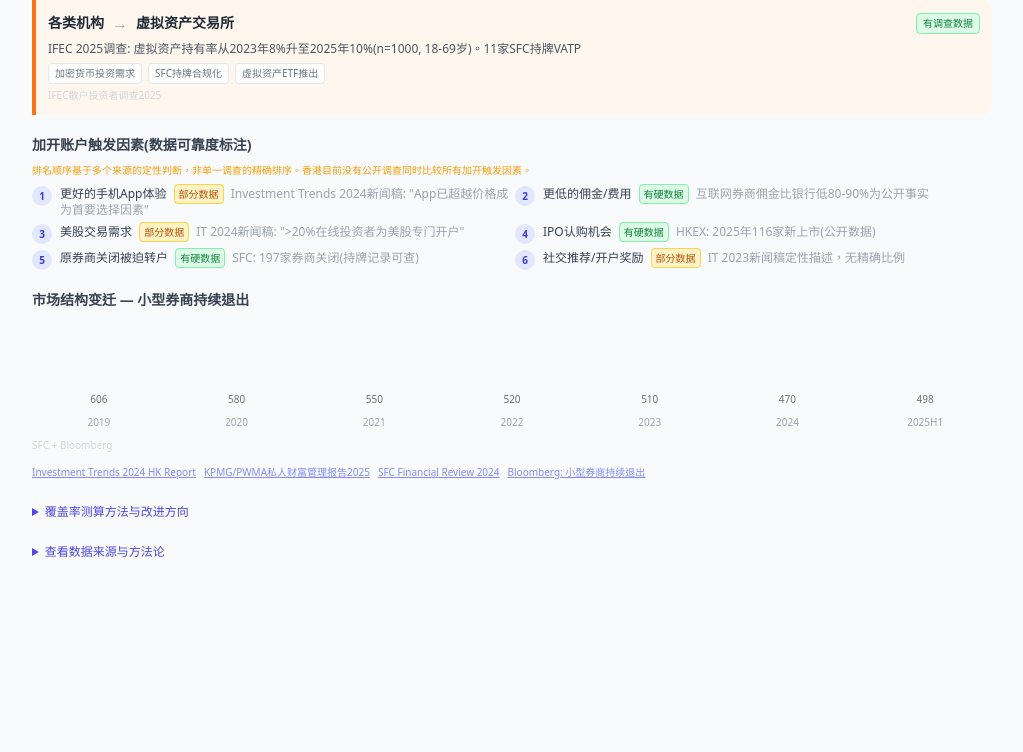
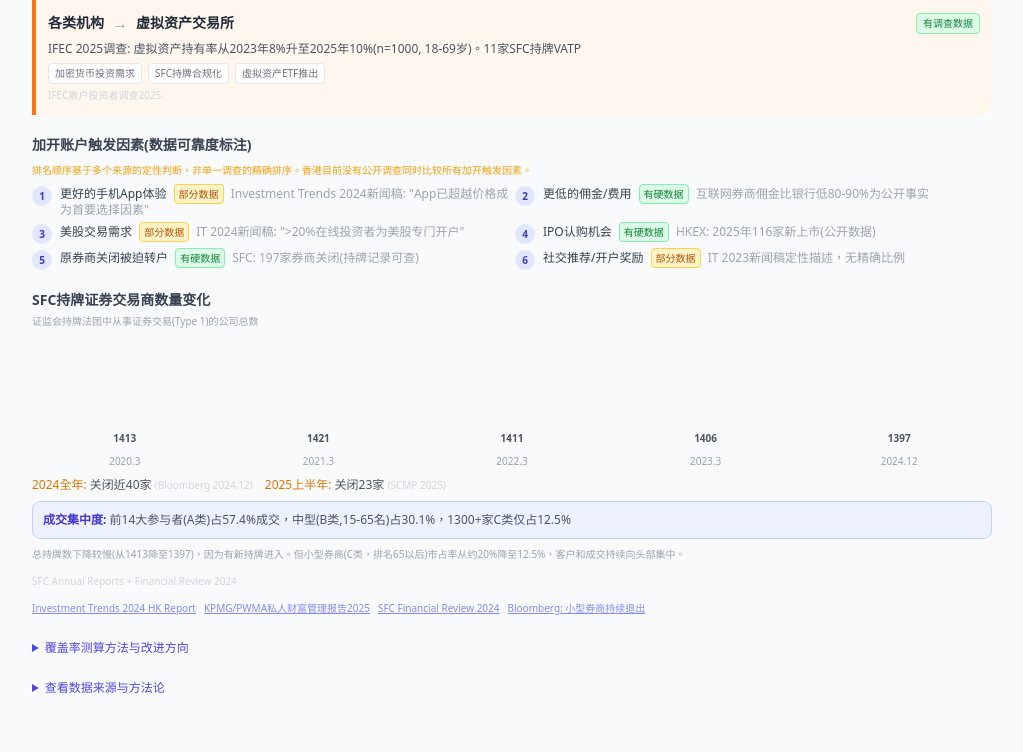
Before and after one commit to thinkingapple/kol-hunter, a FastAPI app: page /traffic-map in a window 1280 px wide. Shown: the part 4772-5524 px from the top of the page, without its empty margins (256-1279 px from the left). Before the commit the page ends 5329 px from the top, so only its background shows below. Run offline with FastAPI, Linux system fonts and the light colour scheme; some libraries are stand-ins or nearby versions.

Commit message:
市场结构变迁改用SFC官方持牌数据
- 去掉无来源的小型券商估算数字
- 改用SFC年报的持牌证券交易商总数(2020-2024)
- 单独列出有来源的关闭数据(Bloomberg/SCMP)
- 添加HKEX成交集中度数据(A类57.4%/B类30.1%/C类12.5%)

Co-Authored-By: Claude Opus 4.6 <noreply@anthropic.com>

```diff
--- a/app/frontend/templates/traffic_map.html
+++ b/app/frontend/templates/traffic_map.html
@@ -1327,17 +1327,29 @@
         <!-- 市场结构变迁 -->
         {% if asw.market_structure_shift %}
         {% set mss = asw.market_structure_shift %}
-        <h5 class="text-sm font-semibold text-gray-700 mb-2">{{ mss.title }} — 小型券商持续退出</h5>
-        <div class="flex items-end gap-1 h-28 mb-2">
-            {% set max_brokers = 606 %}
+        <h5 class="text-sm font-semibold text-gray-700 mb-1">{{ mss.title }}</h5>
+        <p class="text-[10px] text-gray-400 mb-3">{{ mss.subtitle }}</p>
+        <!-- 持牌数条形图 -->
+        <div class="flex items-end gap-2 h-32 mb-2">
             {% for item in mss["items"] %}
             <div class="flex-1 flex flex-col items-center">
-                <span class="text-[10px] text-gray-500 font-medium mb-1">{{ item.small_brokers }}</span>
-                <div class="w-full bg-amber-400 rounded-t transition-all" style="height: {{ (item.small_brokers / max_brokers * 100) | round }}%"></div>
+                <span class="text-[10px] text-gray-600 font-bold mb-1">{{ item.count }}</span>
+                <div class="w-full bg-indigo-400 rounded-t transition-all" style="height: {{ ((item.count - 1380) / 50 * 100) | round | int }}%"></div>
                 <span class="text-[10px] text-gray-400 mt-1">{{ item.year }}</span>
             </div>
             {% endfor %}
         </div>
+        <!-- 关闭数据 -->
+        <div class="flex flex-wrap gap-3 mb-2">
+            {% for c in mss.closures %}
+            <div class="text-xs"><span class="font-medium text-amber-600">{{ c.period }}:</span> <span class="text-gray-600">关闭{{ c.closed }}</span> <span class="text-[10px] text-gray-300">({{ c.source }})</span></div>
+            {% endfor %}
+        </div>
+        <!-- 集中度 -->
+        <div class="bg-indigo-50 border border-indigo-200 rounded-lg p-2.5 mb-2 text-xs text-gray-600">
+            <span class="font-semibold text-indigo-700">成交集中度:</span> {{ mss.concentration }}
+        </div>
+        <div class="text-[10px] text-gray-400 mb-3">{{ mss.note }}</div>
         <div class="text-[10px] text-gray-300 mb-3">{{ mss.source }}</div>
         {% endif %}
 
```
Also changed, not shown: data/platform_market_data.json.
